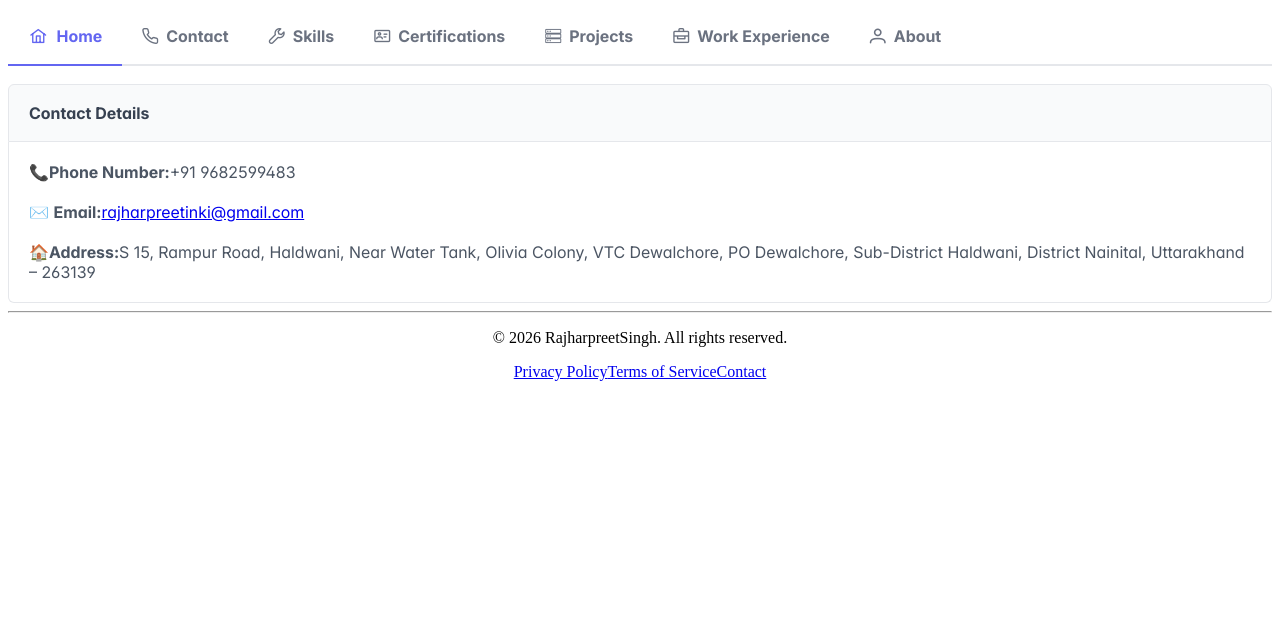
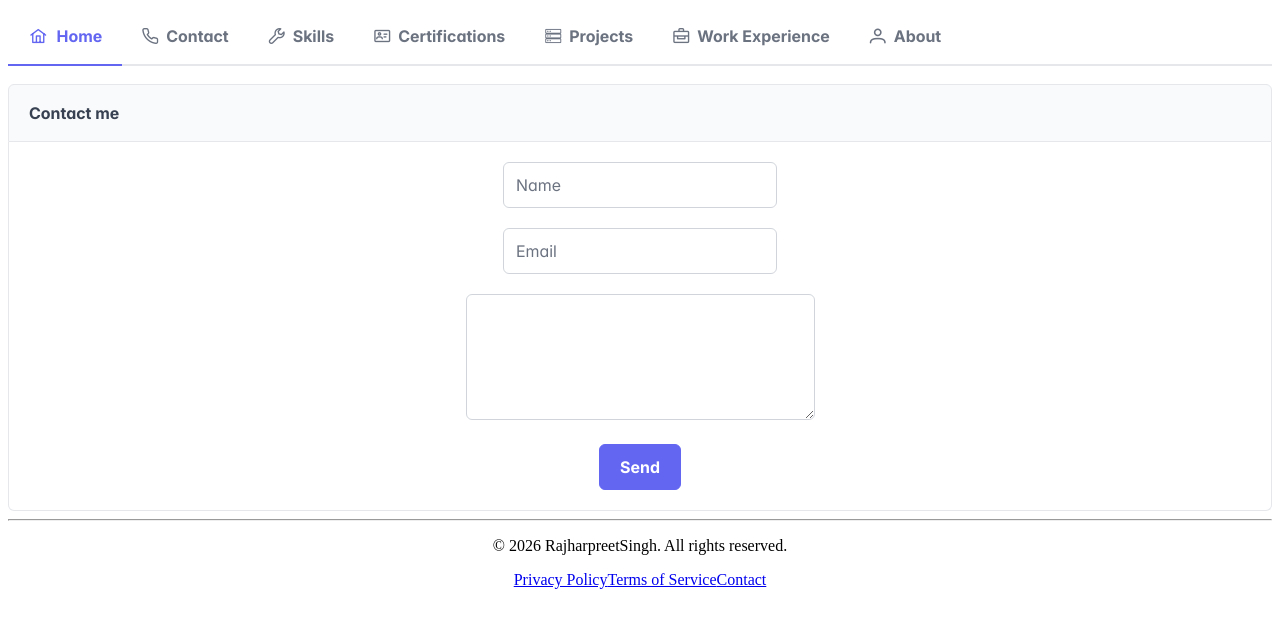
Before and after one commit to Rajharpreetsingh/RajharpreetSingh, a React (Vite) app: page /contact in a window 1280 px wide. Shown: the top 628 px of the page. Built offline with nearby package versions, Linux system fonts and the light colour scheme.

Commit message:
Update portfolio website

```diff
--- a/src/Contact.jsx
+++ b/src/Contact.jsx
@@ -2,10 +2,23 @@
 import React from 'react';
 import { BlockUI } from 'primereact/blockui';
 import PageTransition from './PageTransition';
+
+import { Button } from 'primereact/button';
+
+import { InputTextarea } from 'primereact/inputtextarea';
+
+import { InputText } from 'primereact/inputtext';
+
 import { Panel } from 'primereact/panel';
 
 export default function TemplateDemo() {
-
+        // {/* <span>📞<strong>Phone Number:</strong>+91  9682599483</span>
+        //              <br/>
+        //              <br/>
+        //              <span>✉️ <strong>Email:</strong><a href="rajharpreetinki@gmail.com">rajharpreetinki@gmail.com</a></span>
+        //              <br/>
+        //              <br/>
+        //              <span>🏠<strong>Address:</strong>S 15, Rampur Road, Haldwani, Near Water Tank, Olivia Colony, VTC Dewalchore, PO Dewalchore, Sub-District Haldwani, District Nainital, Uttarakhand – 263139</span> */}
 
     return (
          <PageTransition>
@@ -13,15 +26,26 @@ export default function TemplateDemo() {
             <br></br>
 
             <BlockUI >
-                <Panel header="Contact Details">
-                    <span>📞<strong>Phone Number:</strong>+91  9682599483</span>
-                     <br/>
-                     <br/>
-                     <span>✉️ <strong>Email:</strong><a href="rajharpreetinki@gmail.com">rajharpreetinki@gmail.com</a></span>
-                     <br/>
-                     <br/>
-                     <span>🏠<strong>Address:</strong>S 15, Rampur Road, Haldwani, Near Water Tank, Olivia Colony, VTC Dewalchore, PO Dewalchore, Sub-District Haldwani, District Nainital, Uttarakhand – 263139</span>
+                <Panel header="Contact me">
+                    <center>
+                    <form method="post" action="#">
 
+                             <InputText placeholder="Name"  />
+                             <br></br>
+                               <br></br>
+                            <InputText  placeholder="Email" />
+
+                            <br></br>
+                                <br></br>
+
+                            <InputTextarea  rows={5} cols={30} />
+                              <br></br>
+                                <br></br>
+                               <Button label="Send" />
+
+
+                     </form>
+                     </center>
                 </Panel>
 
 
--- a/src/Skills.css
+++ b/src/Skills.css
@@ -77,7 +77,7 @@
 
   overflow: hidden;
 
-  background:#1F2937;
+  background:white;
 
 
 
@@ -123,7 +123,7 @@
   width: 100%;
   padding: 5px 2px 4px;
 
-  color: white;
+  color: #64748B;
 
   font-size: 12px;
   font-weight: 400;
```
